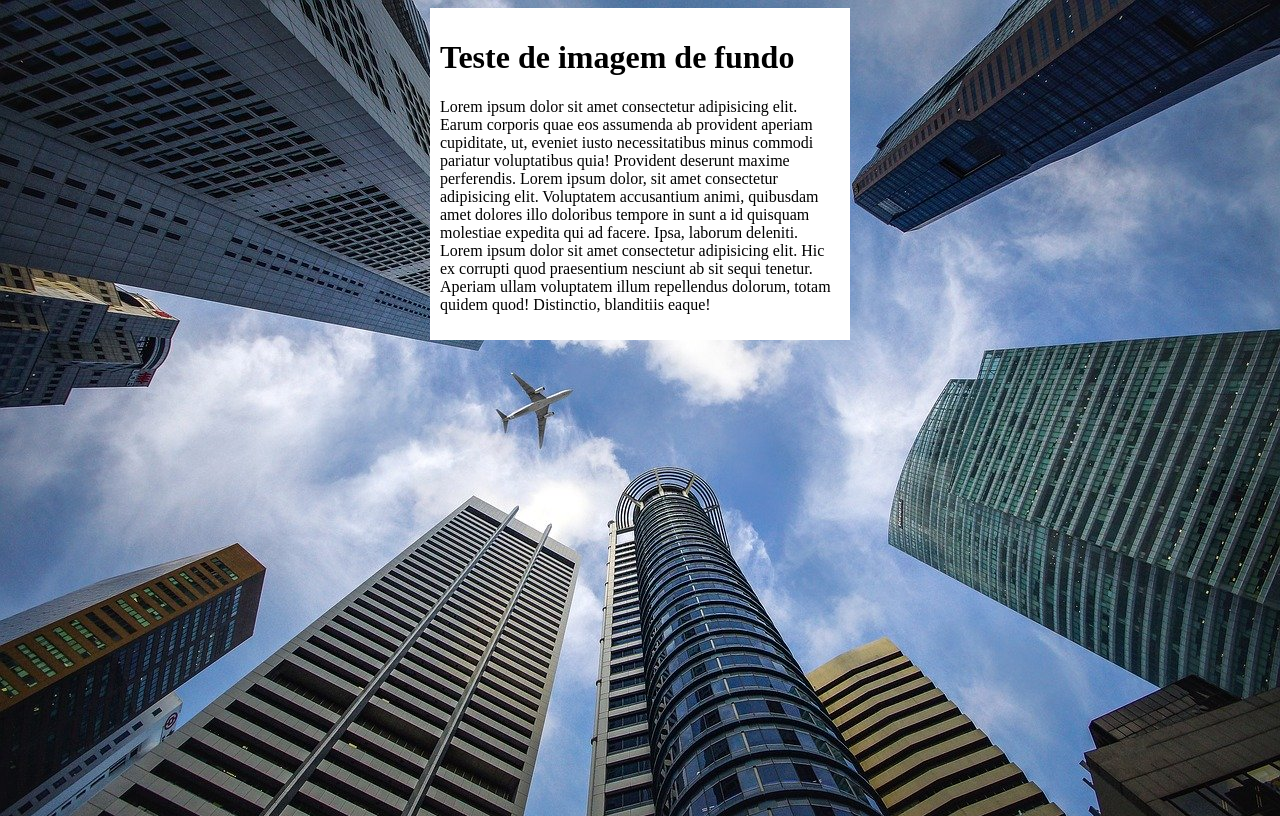
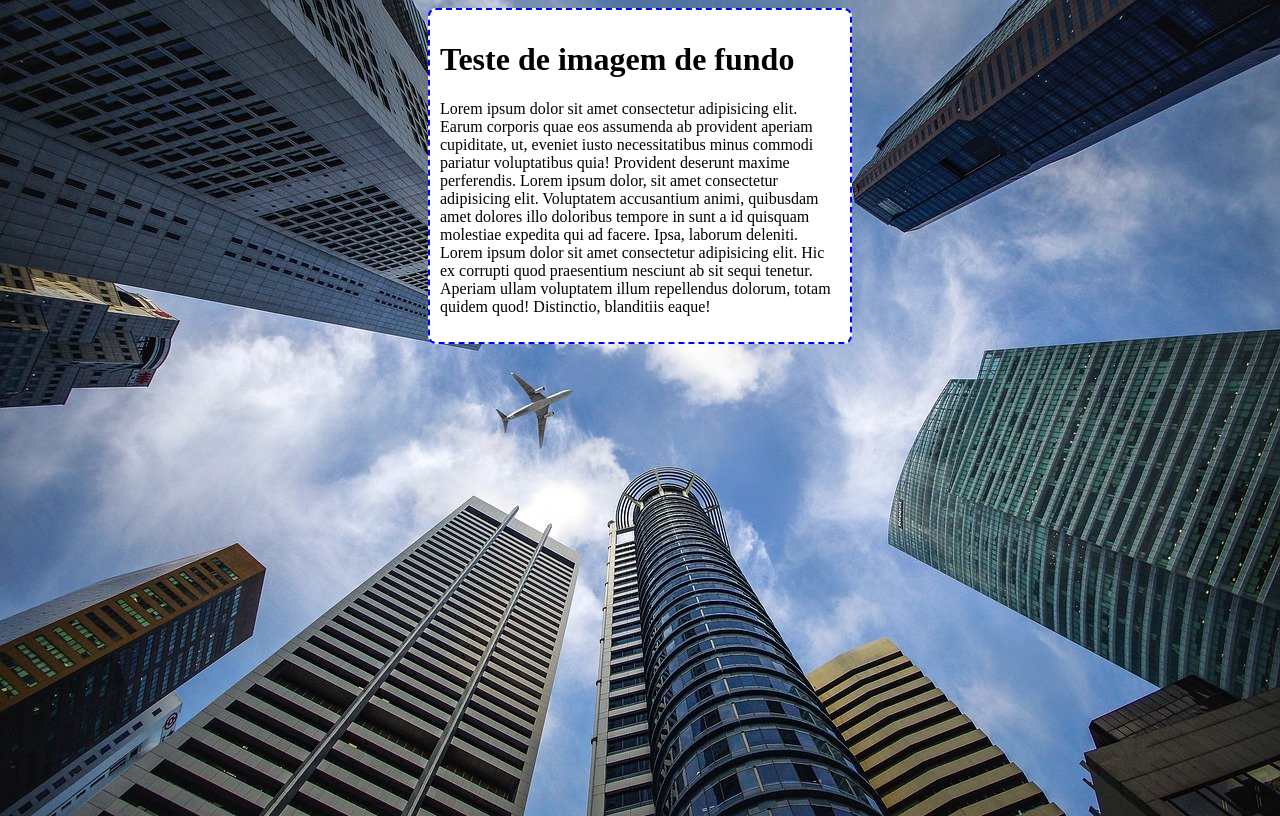
Before and after one commit to daniellefrancoms/html-css, a plain HTML site: page exercícios/ex022/fundo006.html in a window 1280 px wide. Drawn offline with Linux system fonts and the light colour scheme.

Commit message:
atualizei ex022

```diff
--- a/exercícios/ex022/fundo006.html
+++ b/exercícios/ex022/fundo006.html
@@ -11,6 +11,7 @@
             background-image: url(imagens/wallpaper002.jpg);
             background-repeat: no-repeat;
             background-position: center top;
+            background-size: cover;
         }
 
         main {
@@ -18,6 +19,8 @@
             width: 400px;
             padding: 10px;
             margin: auto;
+            border: 2px dashed blue;
+            border-radius: 8px;
 
         }
     </style>
```
